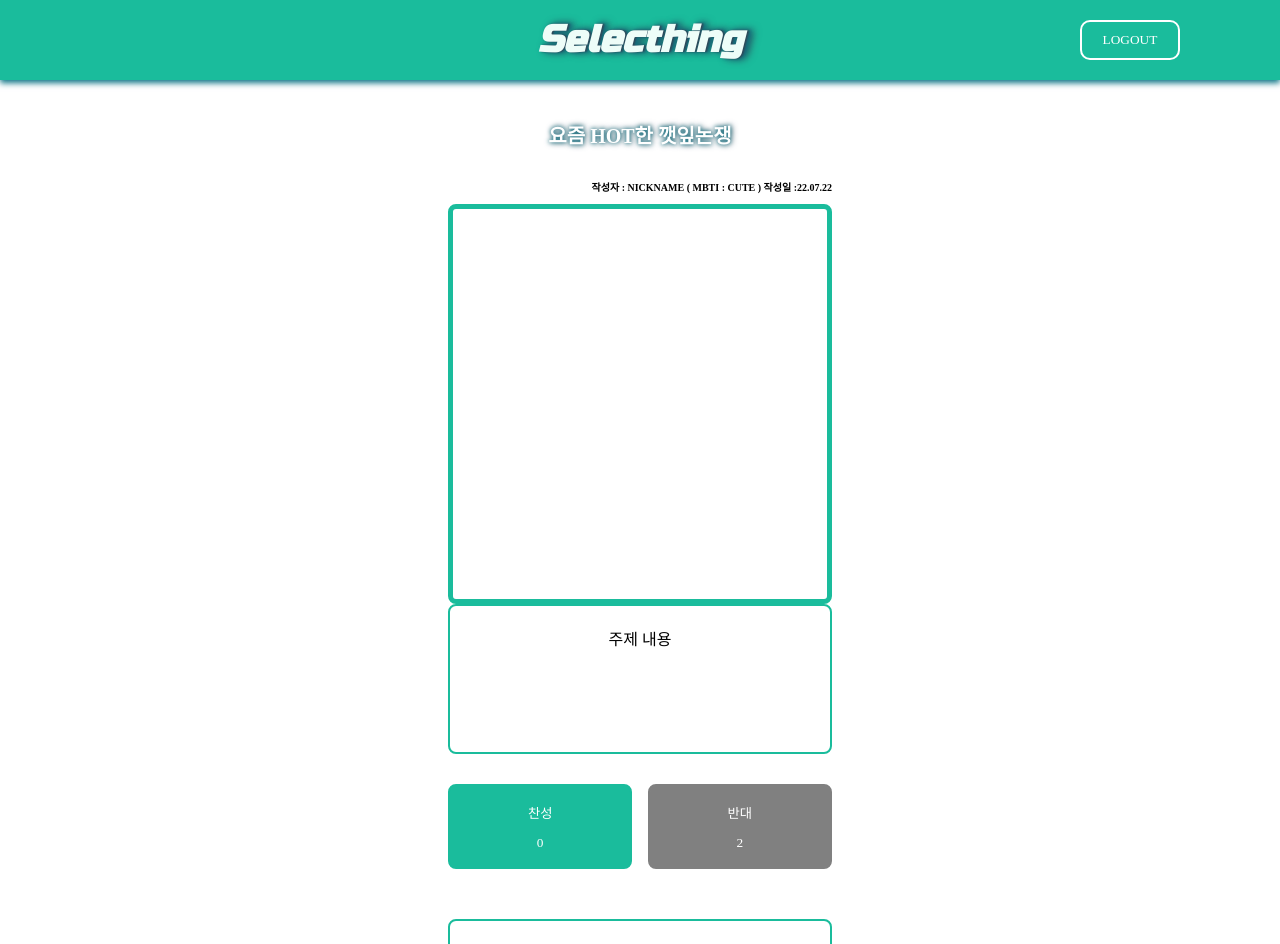
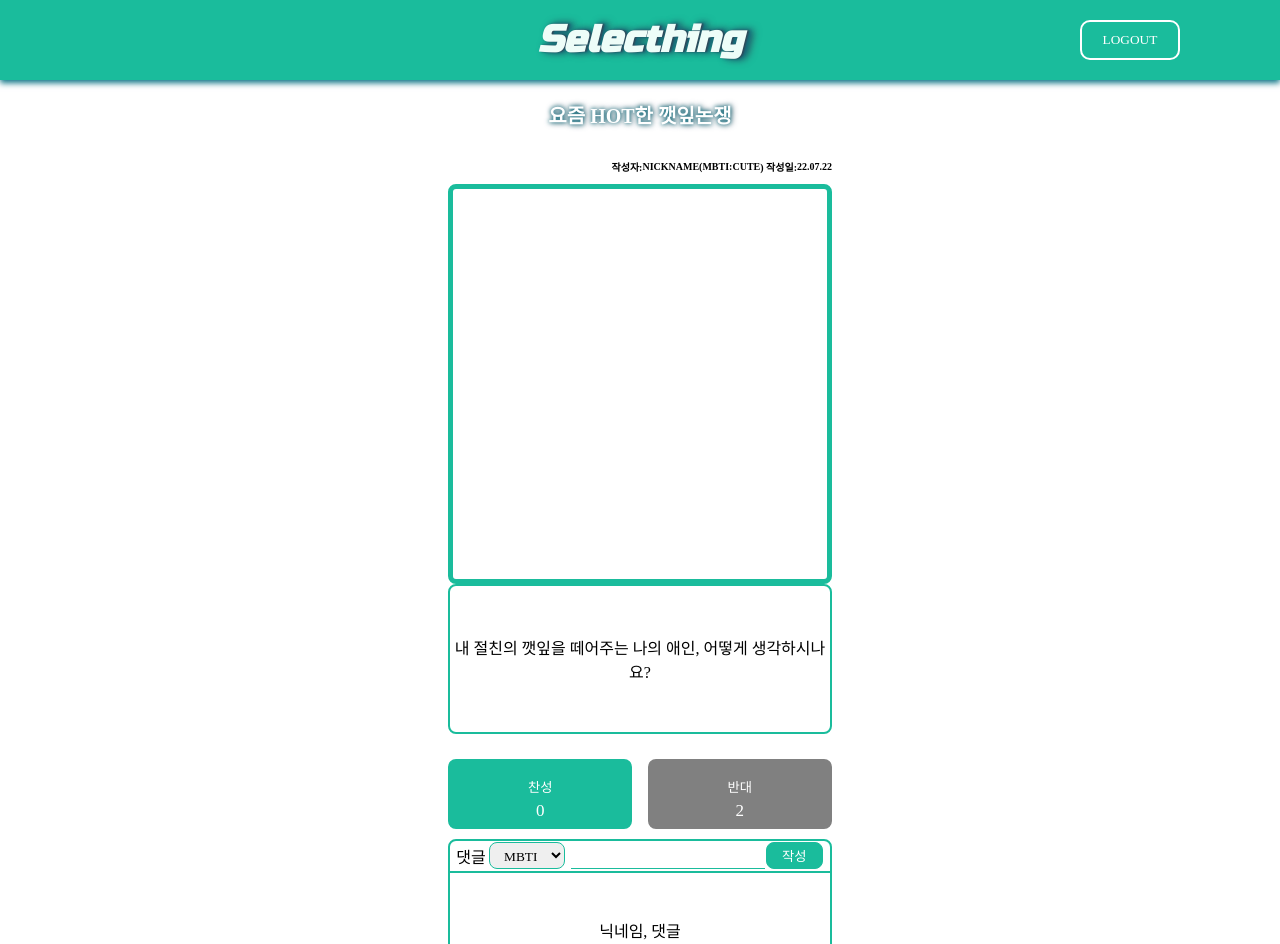
Before and after one commit to JJSEONG/React-MiniProject, a React (Create React App) app: page /boards/details/1 in a window 1280 px wide. Shown: the top 944 px of the page. Built offline with nearby package versions, Linux system fonts and the light colour scheme; a web font is replaced by a local one.

Commit message:
상세페이지 추가

```diff
--- a/src/components/Detail.js
+++ b/src/components/Detail.js
@@ -16,27 +16,51 @@ const Detail = () => {
       <Header />
       <MainWrap>
         <SubTitle><h2>요즘 HOT한 깻잎논쟁</h2></SubTitle>
-        <WriteInfo>작성자 : NICKNAME ( MBTI : CUTE ) 작성일 :22.07.22</WriteInfo>
+        <WriteInfo>작성자: <div> NICKNAME</div> (MBTI: <div>CUTE</div>) 작성일:<div>22.07.22</div></WriteInfo>
         <PreView></PreView>
         <Desc>
-            <div>주제 내용</div>
+            <div>내 절친의 깻잎을 떼어주는 나의 애인, 어떻게 생각하시나요?</div>
           </Desc>
 
         <BtnWrap>
           <AgreeButton>찬성
-            <p>0</p></AgreeButton>
+            <p style={{fontSize: "17px"}} >0</p></AgreeButton>
 
-          <OppositionButton >반대<p>2</p></OppositionButton>
+          <OppositionButton >반대<p style={{fontSize: "17px"}}>2</p></OppositionButton>
 
         </BtnWrap>
 
-        <Desc>
-            <div>댓글창!!!</div>
-          </Desc>
+        <DescReply>
+            <ReplyWriteBox>
+              <div>댓글</div>
+              <SelectBtn defaultValue="default" id="mbti" name="mbti">
+              <option value="default" disabled>MBTI</option>
+              <option value="ISTJ">ISTJ </option>
+              <option value="ISFJ">ISFJ</option>
+              <option value="INFJ">INFJ </option>
+              <option value="INTJ">INTJ </option>
+              <option value="ISTP">ISTP </option>
+              <option value="ISFP">ISFP</option>
+              <option value="INFP">INFP </option>
+              <option value="INTP">INTP </option>
+              <option value="ESTP">ESTP</option>
+              <option value="ESFP">ESFP </option>
+              <option value="ENFP">ENFP </option>
+              <option value="ENTP">ENTP </option>
+              <option value="ESTJ">ESTJ</option>
+              <option value="ESFJ">ESFJ </option>
+              <option value="ENFJ">ENFJ </option>
+              <option value="ENTJ">ENTJ </option>
+            </SelectBtn>
+            <ReplyInputBox></ReplyInputBox>
+            <ReplyBtn>작성</ReplyBtn>
+
+            </ReplyWriteBox>
+            <ReplyBox><div>닉네임, 댓글</div></ReplyBox>
+          </DescReply>
 
 
           <BackButton type="submit" onClick={() => {
-            window.alert("게시글 작성에 성공하셨습니다.")
             navigate("/")
           }}>뒤로가기</BackButton>
 
@@ -52,7 +76,7 @@ const MainWrap = styled.div`
 `
 
 const SubTitle = styled.div`
-  margin: 120px auto 30px;
+  margin: 100px auto 30px;
   font-family: 'Russo One',sans-serif;
   font-size: 28px;
   /* font-style: italic; */
@@ -76,7 +100,12 @@ const SubTitle = styled.div`
 const WriteInfo =styled.h3`
   font-size: 10px;
   text-align: right;
+  display: flex;
+  justify-content: flex-end;
+  align-items: center;
+  /* float: right; */
 `;
+
 
 const PreView = styled.div`
   width: 100%;
@@ -86,32 +115,98 @@ const PreView = styled.div`
   border: 5px solid #1ABC9C;
   box-sizing: border-box;
 `
-
 const Desc = styled.div`
   width: 100%;
+  height: 150px;
+  display: flex;
+  justify-content: space-between;
+  align-items: center;
+  margin: 0 auto 25px;
+  box-sizing: border-box;
+  border: 2px solid #1ABC9C;
+  border-radius: 8px;
+`
+
+const DescReply = styled.div`
+  width: 100%;
+  height: 150px;
   display: flex;
   flex-direction: column;
+  justify-content: space-between;
+  align-items: center;
+  margin: 0 auto 25px;
+  box-sizing: border-box;
+  border: 2px solid #1ABC9C;
+  border-radius: 8px;
+`
+
+const ReplyWriteBox = styled.div`
+  width: 100%;
+  height: 40px;
+  display: flex;
   justify-content: center;
   align-items: center;
-  div {
-    width: 100%;
-    height: 150px;
-    margin: 0 auto 20px;
-    box-sizing: border-box;
-    border: 2px solid #1ABC9C;
+  box-sizing: border-box;
+  border-bottom: 2px solid #1ABC9C;
+
+`
+
+const SelectBtn = styled.select`
+  width: 20%;
+  height: 90%;
+  border: 1.5px solid #1ABC9C;
+  border-radius: 8px;
+  margin: auto 3px;
+  padding: 5px;
+  box-sizing: border-box;
+  outline: none;
+  text-align: center;
+  option[value="default"] {
+    display: none;
+  }
+`
+
+const ReplyInputBox = styled.input`
+    width:50%;
+    height: 80%;
+    /* background-color: #1ABC9C; */
+    color: white;
+    border-bottom: 1.5px solid #1ABC9C;
+    border-top :none;
+    border-right :none;
+    border-left :none;
+    margin-left: 3px;
+`;
+
+const ReplyBtn = styled.button`
+    width:15%;
     border-radius: 8px;
-    padding: 20px;
-    outline: none;
-  }
+    height: 90%;
+    background-color: #1ABC9C;
+    color: white;
+    border: 1.5px solid #1ABC9C;
+    margin:auto 1px;
+    cursor: pointer;
+`;
+
+const ReplyBox = styled.div`
+  width: 100%;
+  height: 100%;
+  display: flex;
+  justify-content: center;
+  align-items: center;
+  box-sizing: border-box;
+  /* border: 2px solid black; */
+
 `
 
 const BtnWrap = styled.div`
   width: 100%;
-  height: 85px;
+  height: 70px;
   display: flex;
   justify-content: space-between;
   align-items: center;
-  margin: 10px 0 50px;
+  margin: 10px 0 10px;
 
   button {
     width: 48%;
@@ -120,6 +215,9 @@ const BtnWrap = styled.div`
     outline: none;
     cursor: pointer;
     transition: 0.5s;
+  }
+  p{
+    margin:5px auto;
   }
 `
 
@@ -152,6 +250,7 @@ const BackButton = styled.button`
     width:100%;
     border-radius: 8px;
     height: 40px;
+    margin-bottom: 50px;
     background-color: transparent;
     color: #1ABC9C;
     border: 2px solid #1ABC9C;
@@ -159,7 +258,6 @@ const BackButton = styled.button`
       background-color: #1ABC9C;
     color: white;
     border: 2px solid #1ABC9C;
-
     }
 `;
 
```
